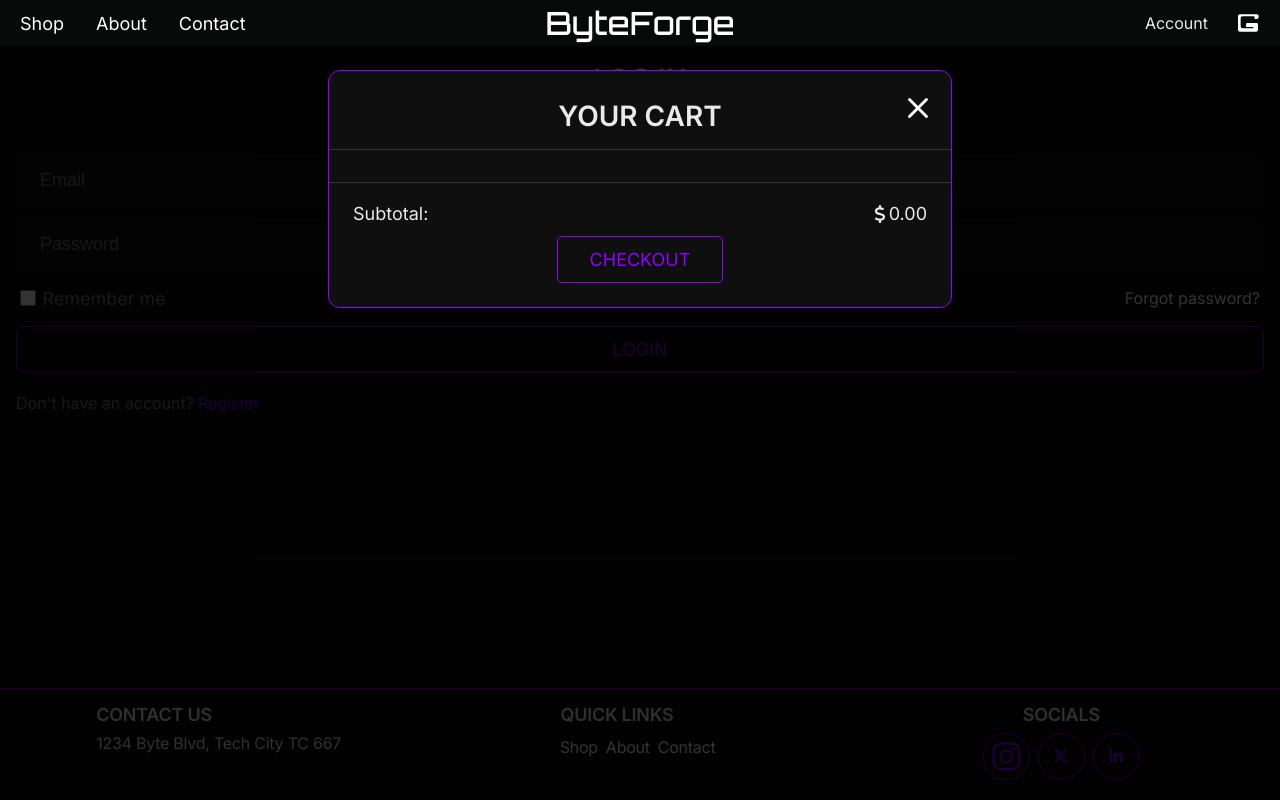
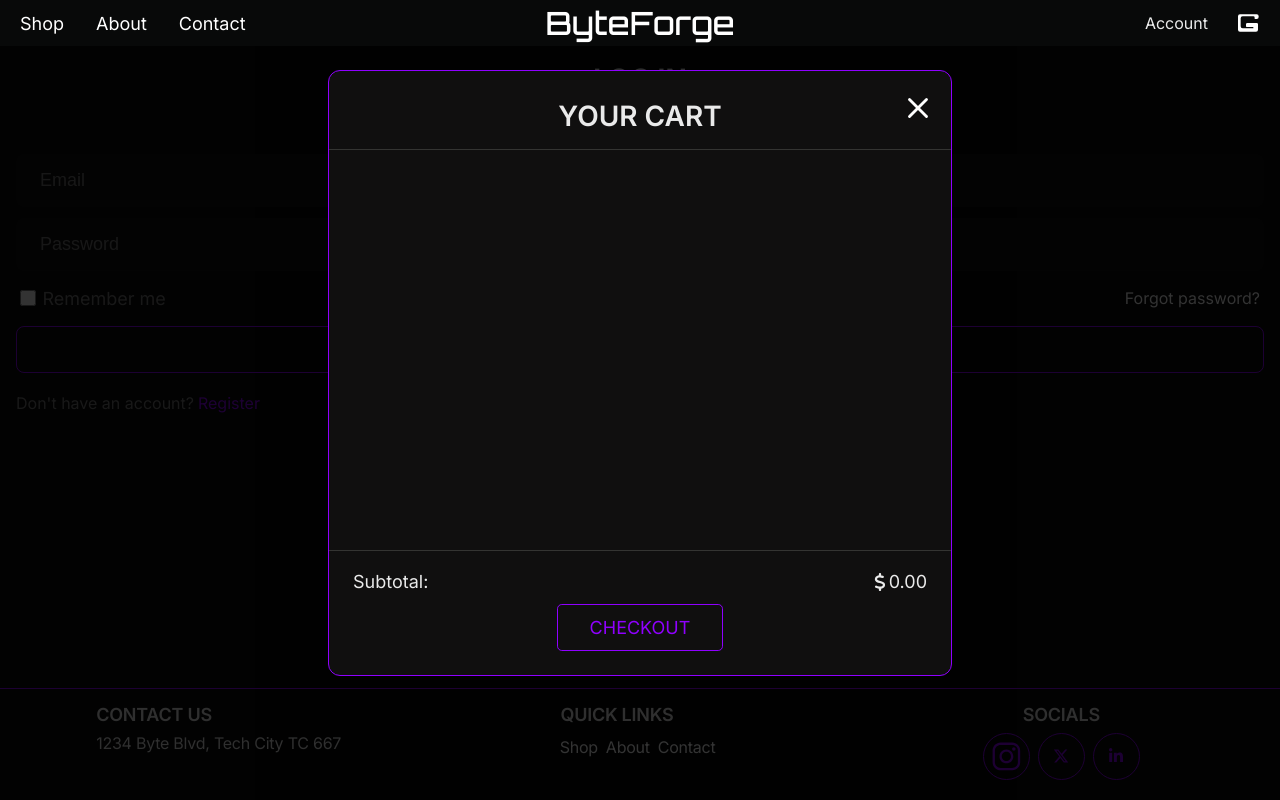
Before and after one commit to ParalelSt/ByteForge, a React (Vite) app in the folder byteForge/: page /auth in a window 1280 px wide. Both pictures are taken after a click on the button "Go to cart". Built offline with nearby package versions, Linux system fonts and the light colour scheme; no server answers.

Commit message:
fix: size issues related to cart and account settings

```diff
--- a/byteForge/src/styles/accountSettingsModal.scss
+++ b/byteForge/src/styles/accountSettingsModal.scss
@@ -144,4 +144,16 @@
 
         font-size: v.$fs-sub;
     }
+
+    @media (min-width: v.$small-tablet) {
+        width: 80%;
+    }
+
+    @media (min-width: v.$tablet) {
+        width: 60%;
+    }
+
+    @media (min-width: v.$desktop) {
+        width: 30%;
+    }
 }
--- a/byteForge/src/styles/cart.scss
+++ b/byteForge/src/styles/cart.scss
@@ -40,6 +40,18 @@
   position: relative;
   z-index: 1001;
   overflow: visible;
+
+  @media (min-width: v.$small-tablet) {
+    width: 85%;
+
+    margin: 0 auto;
+  }
+
+  @media (min-width: v.$tablet) {
+    width: 60%;
+
+    margin: 0 auto;
+  }
 
   @media (min-width: v.$desktop) {
     width: 50%;
@@ -140,13 +152,10 @@
     width: 100%;
     padding: 1rem 0.5rem;
 
-    max-height: 20rem;
+    min-height: 25rem;
+    max-height: 25rem;
     overflow-y: auto;
     overflow-x: hidden;
-
-     @media (min-width: v.$desktop) {
-      max-height: 25rem;
-     }
   }
 
   .cart-container-bottom {
```
